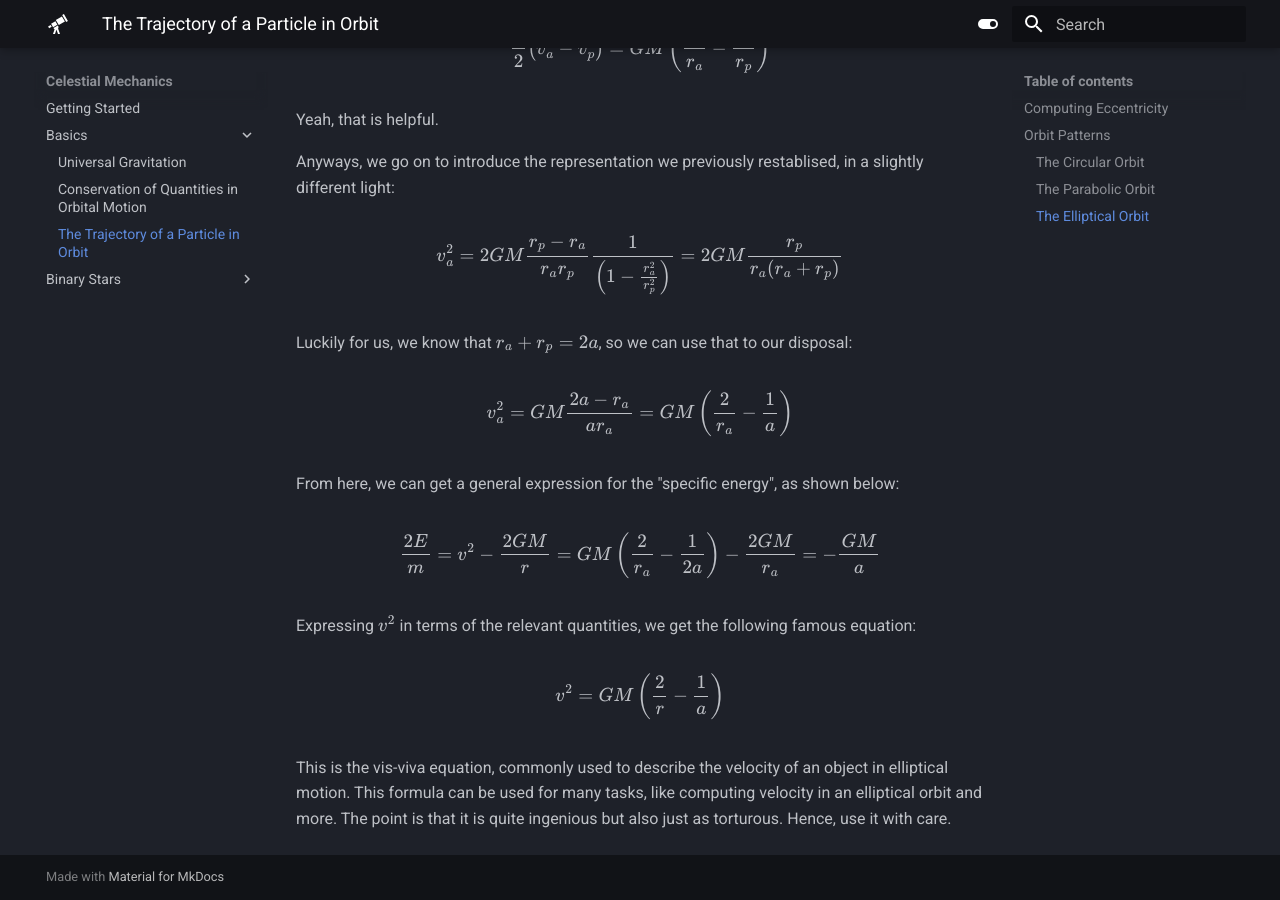
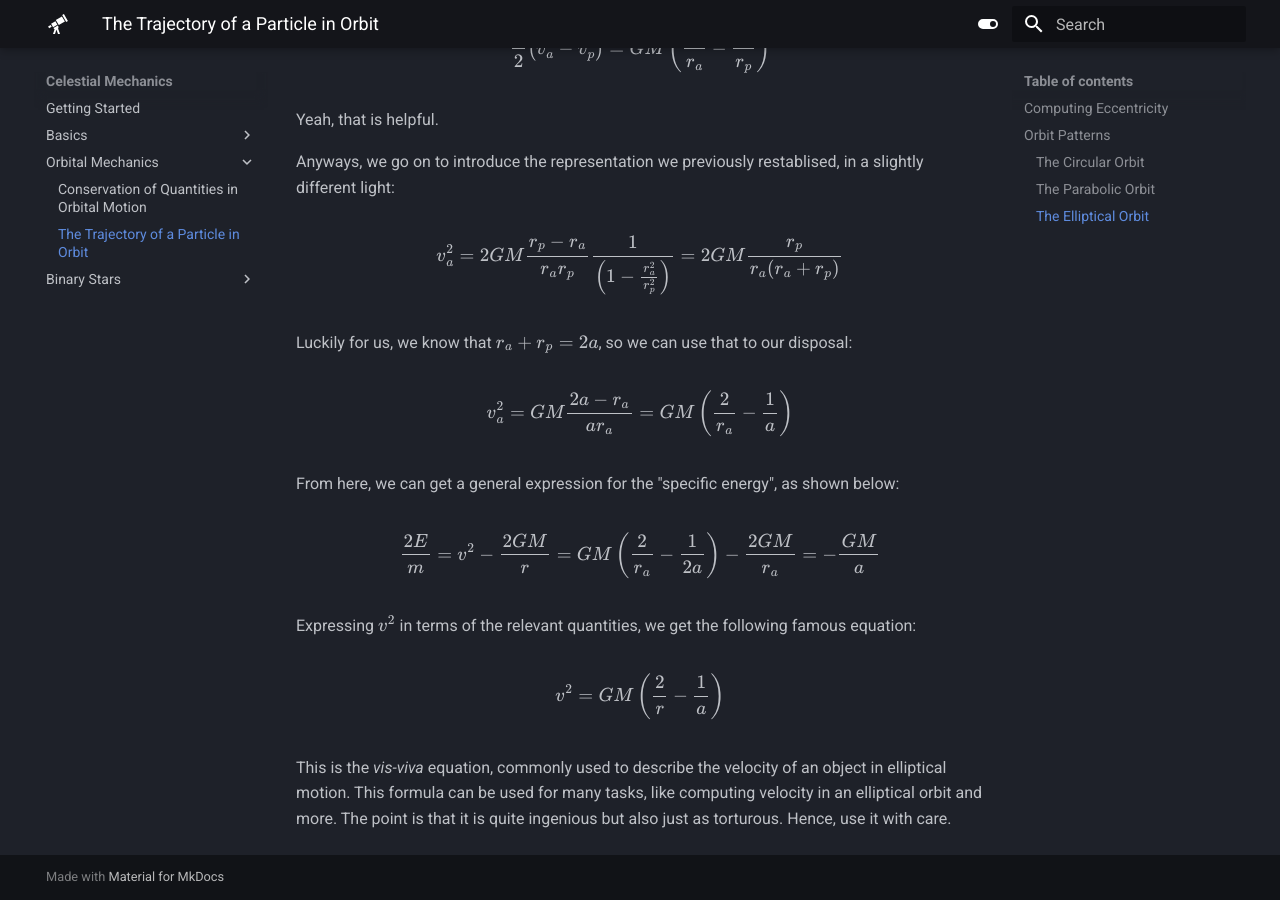
Before and after one commit to nushastro/website, an MkDocs documentation site: the page built from docs/orbital/trajectory_of_particle.md, in a window 1280 px wide and 900 px high, scrolled down 7931 px. Built offline with MkDocs 1.6.1 and Material for MkDocs 9.7.7, drawn with Linux system fonts in a browser that asks for light colours.

Commit message:
I think this should work

```diff
--- a/docs/orbital/trajectory_of_particle.md
+++ b/docs/orbital/trajectory_of_particle.md
@@ -217,4 +217,4 @@ Expressing $v^2$ in terms of the relevant quantities, we get the following famou
 
 $$v^2 = GM \left(\frac{2}{r} - \frac{1}{a}\right)$$
 
-This is the vis-viva equation, commonly used to describe the velocity of an object in elliptical motion. This formula can  be used for many tasks, like computing velocity in an elliptical orbit and more. The point is that it is quite ingenious but also just as torturous. Hence, use it with care.
+This is the _vis-viva_ equation, commonly used to describe the velocity of an object in elliptical motion. This formula can  be used for many tasks, like computing velocity in an elliptical orbit and more. The point is that it is quite ingenious but also just as torturous. Hence, use it with care.
--- a/mkdocs.yml
+++ b/mkdocs.yml
@@ -67,6 +67,7 @@ nav:
       - Getting Started: orbital/index.md
       - Basics:
           - 'orbital/universal_gravitation.md'
+      - Orbital Mechanics:
           - 'orbital/conservation_of_quantities.md'
           - 'orbital/trajectory_of_particle.md'
       - Binary Stars:
```
